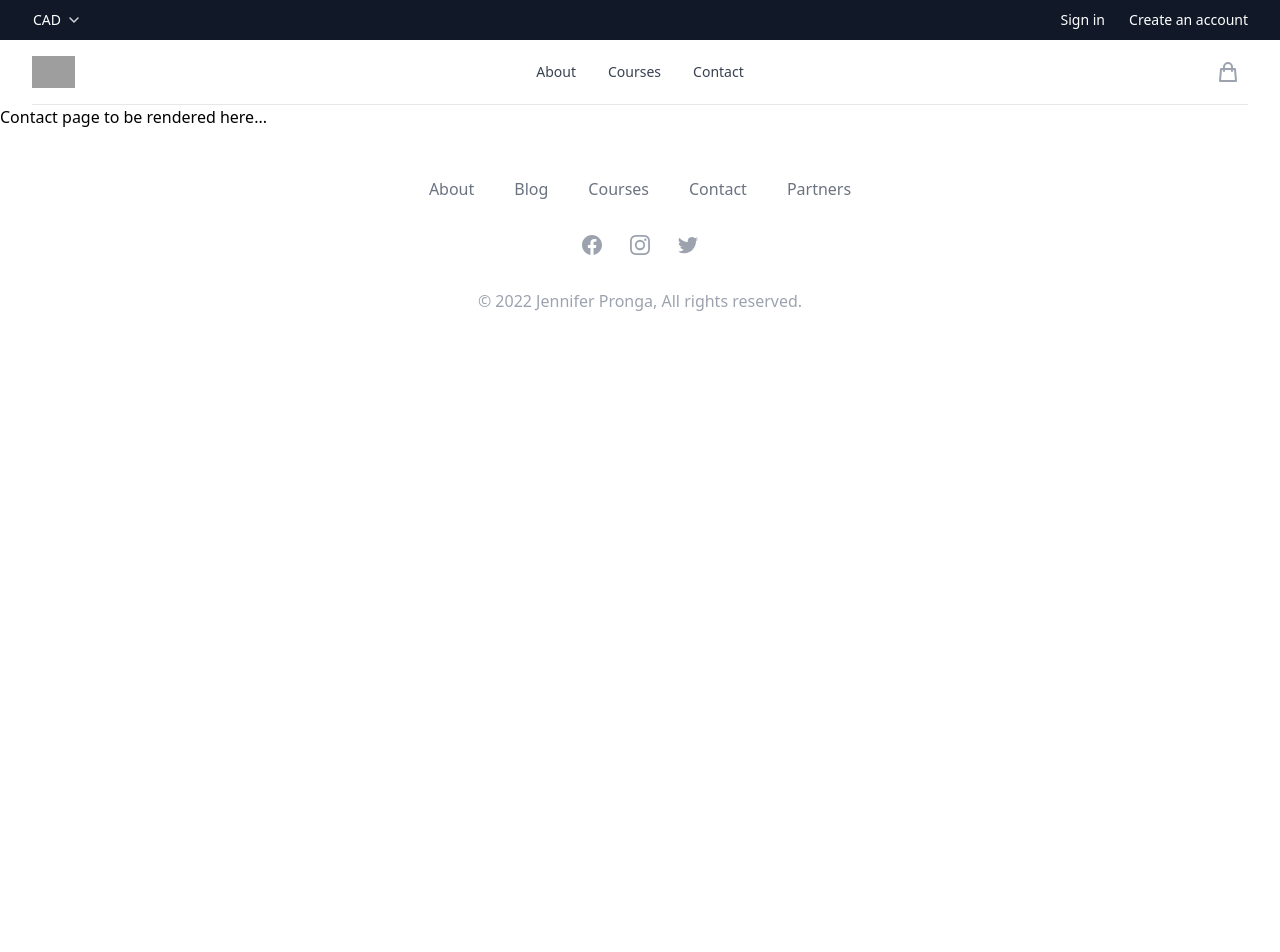
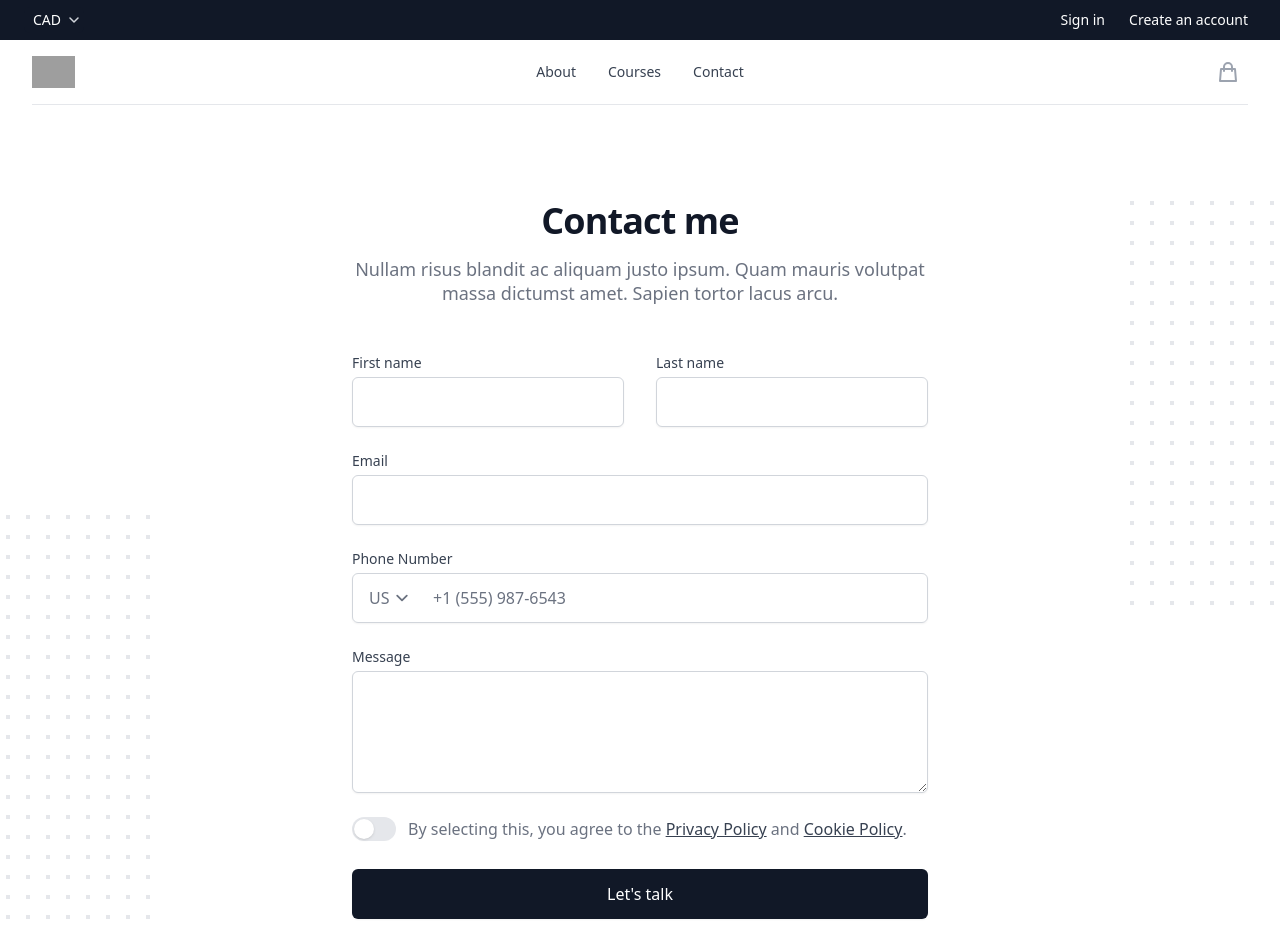
Before and after one commit to s3678257/P000128CSITCP, a React (Create React App) app in the folder frontend/: page /contact in a window 1280 px wide. Shown: the top 952 px of the page. Before the commit the page ends 800 px from the top, so only its background shows below. Built offline with nearby package versions, Linux system fonts and the light colour scheme; grey boxes are pictures that could not be loaded.

Commit message:
added contact page with form

```diff
--- a/frontend/src/components/pages/Contact.js
+++ b/frontend/src/components/pages/Contact.js
@@ -1,9 +1,250 @@
-import React from 'react'
 
-const Contact = () => {
+import { useState } from "react"
+import { Switch } from "@headlessui/react"
+
+function classNames(...classes) {
+  return classes.filter(Boolean).join(" ")
+}
+
+export default function Contact() {
+
+  const [agreed, setAgreed] = useState(false)
+
   return (
-    <div>Contact page to be rendered here...</div>
+    <div className="bg-white py-16 px-4 overflow-hidden sm:px-6 lg:px-8 lg:py-24">
+      <div className="relative max-w-xl mx-auto">
+        <svg
+          className="absolute left-full transform translate-x-1/2"
+          width={404}
+          height={404}
+          fill="none"
+          viewBox="0 0 404 404"
+          aria-hidden="true"
+        >
+          <defs>
+            <pattern
+              id="85737c0e-0916-41d7-917f-596dc7edfa27"
+              x={0}
+              y={0}
+              width={20}
+              height={20}
+              patternUnits="userSpaceOnUse"
+            >
+              <rect
+                x={0}
+                y={0}
+                width={4}
+                height={4}
+                className="text-gray-200"
+                fill="currentColor"
+              />
+            </pattern>
+          </defs>
+          <rect
+            width={404}
+            height={404}
+            fill="url(#85737c0e-0916-41d7-917f-596dc7edfa27)"
+          />
+        </svg>
+        <svg
+          className="absolute right-full bottom-0 transform -translate-x-1/2"
+          width={404}
+          height={404}
+          fill="none"
+          viewBox="0 0 404 404"
+          aria-hidden="true"
+        >
+          <defs>
+            <pattern
+              id="85737c0e-0916-41d7-917f-596dc7edfa27"
+              x={0}
+              y={0}
+              width={20}
+              height={20}
+              patternUnits="userSpaceOnUse"
+            >
+              <rect
+                x={0}
+                y={0}
+                width={4}
+                height={4}
+                className="text-gray-200"
+                fill="currentColor"
+              />
+            </pattern>
+          </defs>
+          <rect
+            width={404}
+            height={404}
+            fill="url(#85737c0e-0916-41d7-917f-596dc7edfa27)"
+          />
+        </svg>
+        <div className="text-center">
+          <h2 className="text-3xl font-extrabold tracking-tight text-gray-900 sm:text-4xl">
+            Contact me
+          </h2>
+          <p className="mt-4 text-lg leading-6 text-gray-500">
+            Nullam risus blandit ac aliquam justo ipsum. Quam mauris volutpat
+            massa dictumst amet. Sapien tortor lacus arcu.
+          </p>
+        </div>
+        <div className="mt-12">
+          <form
+            action="#"
+            method="POST"
+            className="grid grid-cols-1 gap-y-6 sm:grid-cols-2 sm:gap-x-8"
+          >
+            <div>
+              <label
+                htmlFor="first-name"
+                className="block text-sm font-medium text-gray-700"
+              >
+                First name
+              </label>
+              <div className="mt-1">
+                <input
+                  type="text"
+                  name="first-name"
+                  id="first-name"
+                  autoComplete="given-name"
+                  className="py-3 px-4 block w-full shadow-sm focus:ring-gray-500 focus:border-gray-500 border-gray-300 rounded-md"
+                />
+              </div>
+            </div>
+            <div>
+              <label
+                htmlFor="last-name"
+                className="block text-sm font-medium text-gray-700"
+              >
+                Last name
+              </label>
+              <div className="mt-1">
+                <input
+                  type="text"
+                  name="last-name"
+                  id="last-name"
+                  autoComplete="family-name"
+                  className="py-3 px-4 block w-full shadow-sm focus:ring-gray-500 focus:border-gray-500 border-gray-300 rounded-md"
+                />
+              </div>
+            </div>
+
+            <div className="sm:col-span-2">
+              <label
+                htmlFor="email"
+                className="block text-sm font-medium text-gray-700"
+              >
+                Email
+              </label>
+              <div className="mt-1">
+                <input
+                  id="email"
+                  name="email"
+                  type="email"
+                  autoComplete="email"
+                  className="py-3 px-4 block w-full shadow-sm focus:ring-gray-500 focus:border-gray-500 border-gray-300 rounded-md"
+                />
+              </div>
+            </div>
+            <div className="sm:col-span-2">
+              <label
+                htmlFor="phone-number"
+                className="block text-sm font-medium text-gray-700"
+              >
+                Phone Number
+              </label>
+              <div className="mt-1 relative rounded-md shadow-sm">
+                <div className="absolute inset-y-0 left-0 flex items-center">
+                  <label htmlFor="country" className="sr-only">
+                    Country
+                  </label>
+                  <select
+                    id="country"
+                    name="country"
+                    className="h-full py-0 pl-4 pr-8 border-transparent bg-transparent text-gray-500 focus:ring-gray-500 focus:border-gray-500 rounded-md"
+                  >
+                    <option>US</option>
+                    {/* <option>CA</option> */}
+                    {/* <option>EU</option> */}
+                  </select>
+                </div>
+                <input
+                  type="text"
+                  name="phone-number"
+                  id="phone-number"
+                  autoComplete="tel"
+                  className="py-3 px-4 block w-full pl-20 focus:ring-gray-500 focus:border-gray-500 border-gray-300 rounded-md"
+                  placeholder="+1 (555) 987-6543"
+                />
+              </div>
+            </div>
+            <div className="sm:col-span-2">
+              <label
+                htmlFor="message"
+                className="block text-sm font-medium text-gray-700"
+              >
+                Message
+              </label>
+              <div className="mt-1">
+                <textarea
+                  id="message"
+                  name="message"
+                  rows={4}
+                  className="py-3 px-4 block w-full shadow-sm focus:ring-gray-500 focus:border-gray-500 border border-gray-300 rounded-md"
+                  defaultValue={""}
+                />
+              </div>
+            </div>
+            <div className="sm:col-span-2">
+              <div className="flex items-start">
+                <div className="flex-shrink-0">
+                  <Switch
+                    checked={agreed}
+                    onChange={setAgreed}
+                    className={classNames(
+                      agreed ? "bg-gray-900" : "bg-gray-200",
+                      "relative inline-flex flex-shrink-0 h-6 w-11 border-2 border-transparent rounded-full cursor-pointer transition-colors ease-in-out duration-200 focus:outline-none focus:ring-2 focus:ring-offset-2 focus:ring-gray-500"
+                    )}
+                  >
+                    <span className="sr-only">Agree to policies</span>
+                    <span
+                      aria-hidden="true"
+                      className={classNames(
+                        agreed ? "translate-x-5" : "translate-x-0",
+                        "inline-block h-5 w-5 rounded-full bg-white shadow transform ring-0 transition ease-in-out duration-200"
+                      )}
+                    />
+                  </Switch>
+                </div>
+                <div className="ml-3">
+                  <p className="text-base text-gray-500">
+                    By selecting this, you agree to the{" "}
+                    <span  className="font-medium text-gray-700 underline">
+                      Privacy Policy
+                    </span>{" "}
+                    and{" "}
+                    <span className="font-medium text-gray-700 underline">
+                      Cookie Policy
+                    </span>
+                    .
+                  </p>
+                </div>
+              </div>
+            </div>
+            <div className="sm:col-span-2">
+
+              <button
+                type="submit"
+                className="w-full inline-flex items-center justify-center px-6 py-3 border border-transparent rounded-md shadow-sm text-base font-medium text-white bg-gray-900 hover:bg-gray-700 focus:outline-none focus:ring-2 focus:ring-offset-2  focus:ring-gray-900"
+              >
+                Let's talk
+              </button>
+
+
+            </div>
+          </form>
+        </div>
+      </div>
+    </div>
   )
 }
-
-export default Contact
```
Also changed, not shown: frontend/src/components/header/index.js (line endings or trailing spaces).
